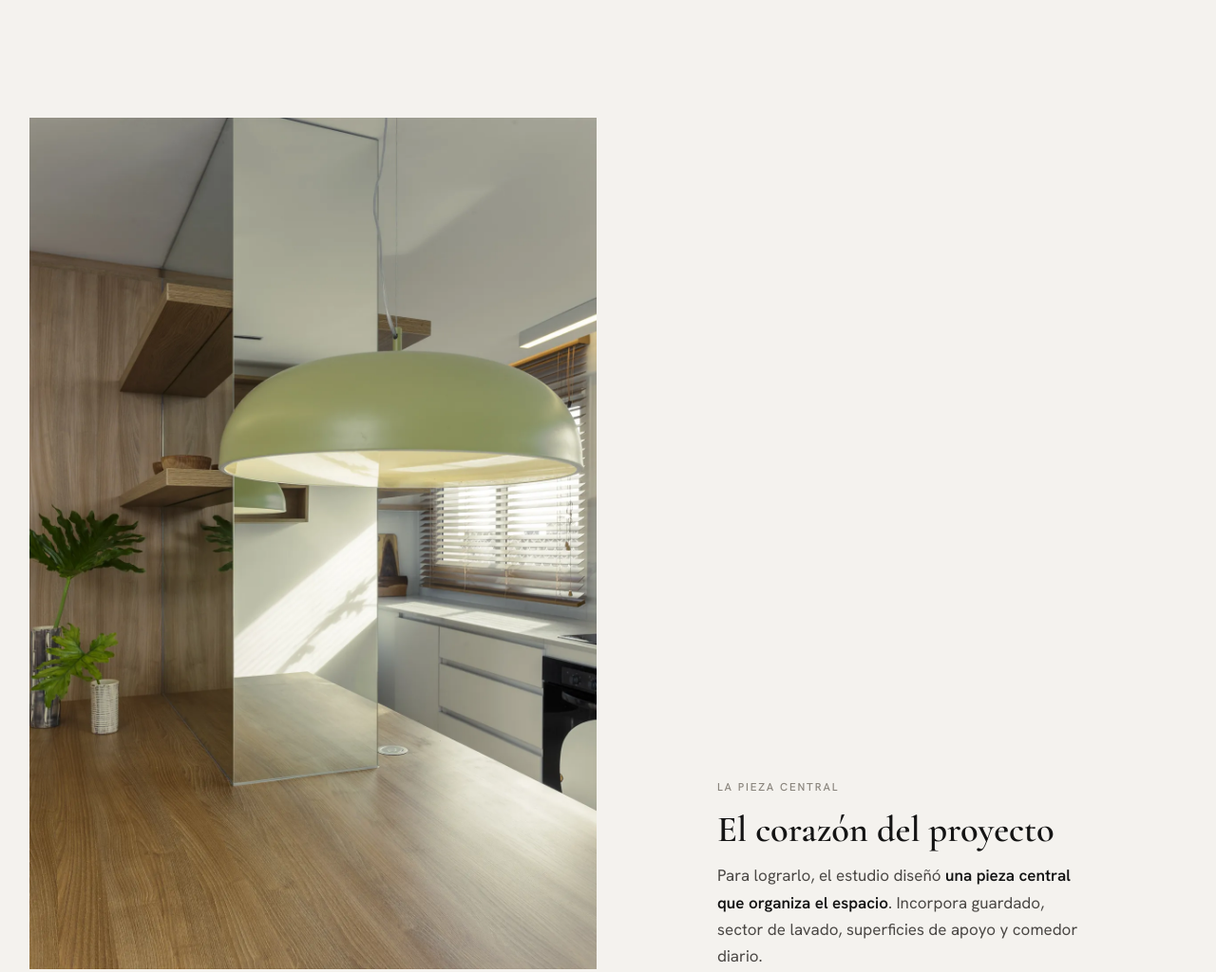
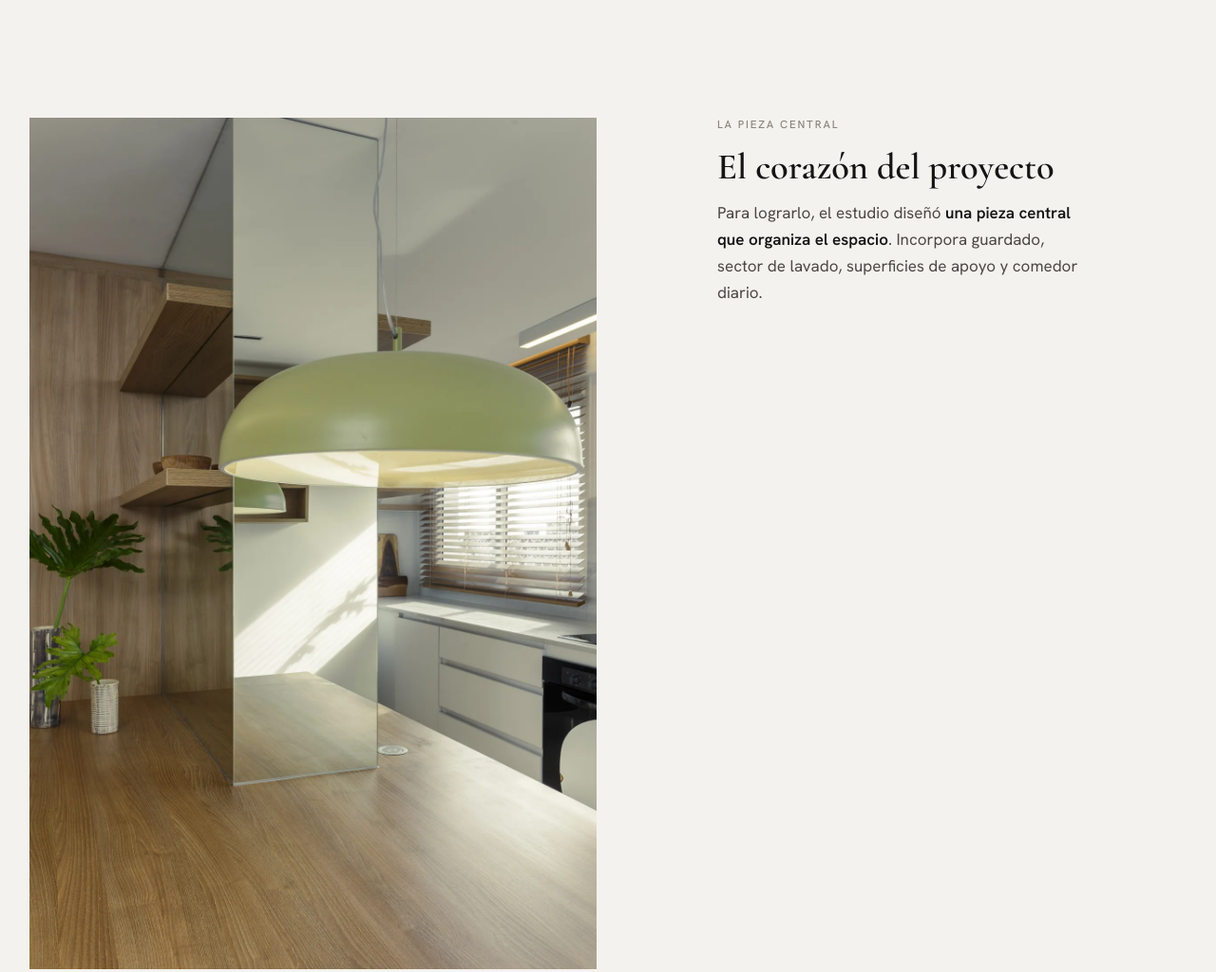
Before and after one commit to ydecimemarta/gutman-lehrer, a plain HTML site: page proyectos/piso-incas/index.html in a window 1280 px wide. Shown: the part 2640-3664 px from the top of the page at 95% size. Drawn offline with nearby package versions, Linux system fonts and the light colour scheme; a web font is replaced by a local one.

Commit message:
Fichas: el texto junto a las fotos vuelve a alinearse arriba
Co-Authored-By: Claude Opus 5.5 <noreply@anthropic.com>
Claude-Session: https://claude.ai/code/session_011SyaM9dxtyDWiT8t9uMG23

```diff
--- a/assets/css/ficha.css
+++ b/assets/css/ficha.css
@@ -97,7 +97,6 @@ main p strong,main dd strong{font-weight:600;color:var(--ink)}
 .cap{margin-top:22px}
 .chap{margin-top:clamp(120px,14vw,200px);padding-top:28px;display:block;text-align:center}
 .chap > div{margin:0 auto;max-width:820px}
-.g.blk > .txt{align-self:end}
 .chap h2{margin:16px auto 0;max-width:615px;font:300 clamp(34px,4vw,58px)/1.14 var(--serif);letter-spacing:.035em;text-transform:uppercase;text-wrap:balance}
 .chap .piso{font:500 16px/1.2 var(--sans);letter-spacing:.22em;text-transform:uppercase;color:var(--ink)}
 .chap p{margin:32px auto 0;font-size:18px;line-height:1.6;color:var(--soft);max-width:480px}
```
